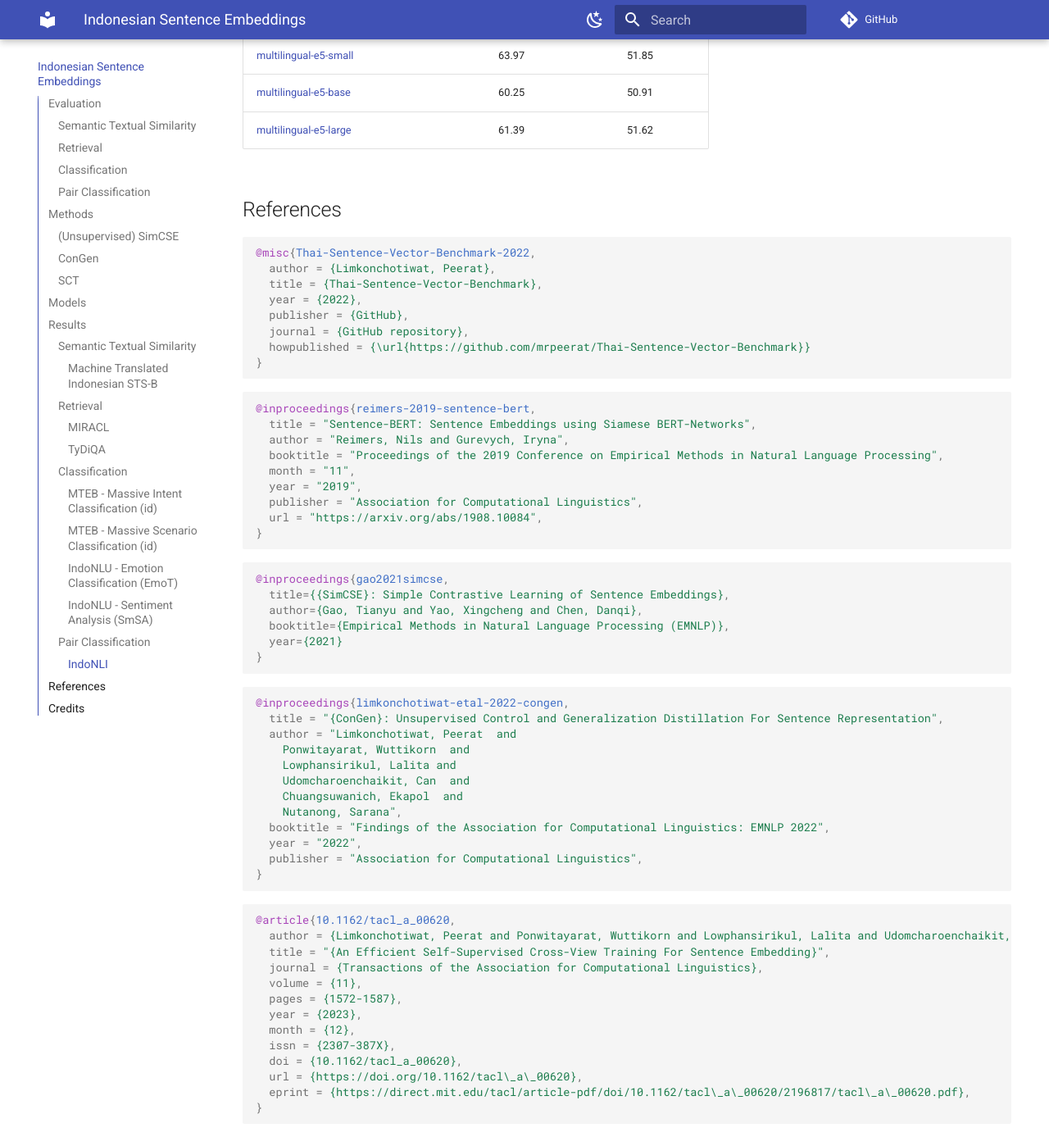
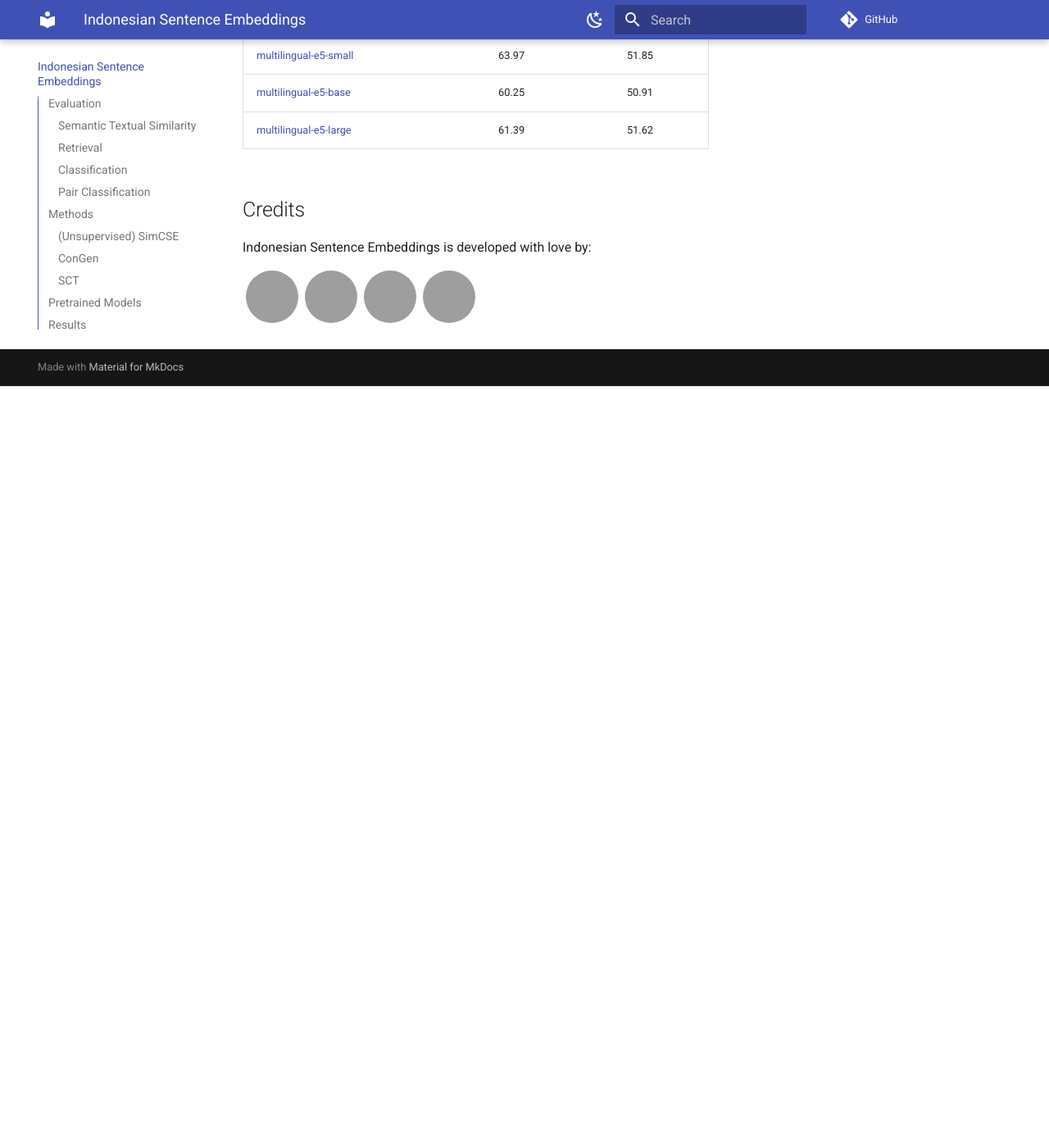
Before and after one commit to LazarusNLP/indonesian-sentence-embeddings, an MkDocs documentation site: the page built from docs/index.md, in a window 1280 px wide and 1400 px high, scrolled down 9486 px, cut to the strip 0-1398 px from the top of the window. Shown: the whole strip at 82% size. Built offline with MkDocs 1.6.1 and Material for MkDocs 9.7.7, drawn with Linux system fonts in a browser that asks for light colours; comment, search, counter and statistics services are not loaded; after the commit the page ends 9957 px from its top, so only the background shows below that; some of the changed text lies outside the part shown; grey boxes are pictures that could not be loaded.

Commit message:
Minor Doc Fixes

````diff
--- a/docs/index.md
+++ b/docs/index.md
@@ -44,7 +44,7 @@ Like SimCSE, [ConGen: Unsupervised Control and Generalization Distillation For S
 
 [SCT: An Efficient Self-Supervised Cross-View Training For Sentence Embedding](https://github.com/mrpeerat/SCT) is another unsupervised technique to train a sentence embedding model. It is very similar to ConGen in its knowledge distillation methodology, but also supports self-supervised training procedure without a teacher model. The original paper proposes back-translation as its data augmentation technique, but we implemented single-word deletion and found it to perform better than our backtranslated corpus. We used the [official SCT implementation](https://github.com/mrpeerat/SCT) which was written on top of the Sentence Transformers library.
 
-## Models
+## Pretrained Models
 
 | Model                                                                                                                       | #params | Base/Student Model                                                                            | Teacher Model                                                                                                               | Train Dataset                                                                  | Supervised |
 | --------------------------------------------------------------------------------------------------------------------------- | :-----: | --------------------------------------------------------------------------------------------- | --------------------------------------------------------------------------------------------------------------------------- | ------------------------------------------------------------------------------ | :--------: |
@@ -234,71 +234,6 @@ Like SimCSE, [ConGen: Unsupervised Control and Generalization Distillation For S
 | [multilingual-e5-base](https://huggingface.co/intfloat/multilingual-e5-base)                                                |        60.25        |         50.91          |
 | [multilingual-e5-large](https://huggingface.co/intfloat/multilingual-e5-large)                                              |        61.39        |         51.62          |
 
-## References
-
-```bibtex
-@misc{Thai-Sentence-Vector-Benchmark-2022,
-  author = {Limkonchotiwat, Peerat},
-  title = {Thai-Sentence-Vector-Benchmark},
-  year = {2022},
-  publisher = {GitHub},
-  journal = {GitHub repository},
-  howpublished = {\url{https://github.com/mrpeerat/Thai-Sentence-Vector-Benchmark}}
-}
-```
-
-```bibtex
-@inproceedings{reimers-2019-sentence-bert,
-  title = "Sentence-BERT: Sentence Embeddings using Siamese BERT-Networks",
-  author = "Reimers, Nils and Gurevych, Iryna",
-  booktitle = "Proceedings of the 2019 Conference on Empirical Methods in Natural Language Processing",
-  month = "11",
-  year = "2019",
-  publisher = "Association for Computational Linguistics",
-  url = "https://arxiv.org/abs/1908.10084",
-}
-```
-
-```bibtex
-@inproceedings{gao2021simcse,
-  title={{SimCSE}: Simple Contrastive Learning of Sentence Embeddings},
-  author={Gao, Tianyu and Yao, Xingcheng and Chen, Danqi},
-  booktitle={Empirical Methods in Natural Language Processing (EMNLP)},
-  year={2021}
-}
-```
-
-```bibtex
-@inproceedings{limkonchotiwat-etal-2022-congen,
-  title = "{ConGen}: Unsupervised Control and Generalization Distillation For Sentence Representation",
-  author = "Limkonchotiwat, Peerat  and
-    Ponwitayarat, Wuttikorn  and
-    Lowphansirikul, Lalita and
-    Udomcharoenchaikit, Can  and
-    Chuangsuwanich, Ekapol  and
-    Nutanong, Sarana",
-  booktitle = "Findings of the Association for Computational Linguistics: EMNLP 2022",
-  year = "2022",
-  publisher = "Association for Computational Linguistics",
-}
-```
-
-```bibtex
-@article{10.1162/tacl_a_00620,
-  author = {Limkonchotiwat, Peerat and Ponwitayarat, Wuttikorn and Lowphansirikul, Lalita and Udomcharoenchaikit, Can and Chuangsuwanich, Ekapol and Nutanong, Sarana},
-  title = "{An Efficient Self-Supervised Cross-View Training For Sentence Embedding}",
-  journal = {Transactions of the Association for Computational Linguistics},
-  volume = {11},
-  pages = {1572-1587},
-  year = {2023},
-  month = {12},
-  issn = {2307-387X},
-  doi = {10.1162/tacl_a_00620},
-  url = {https://doi.org/10.1162/tacl\_a\_00620},
-  eprint = {https://direct.mit.edu/tacl/article-pdf/doi/10.1162/tacl\_a\_00620/2196817/tacl\_a\_00620.pdf},
-}
-```
-
 ## Credits
 
 Indonesian Sentence Embeddings is developed with love by:
````
Also changed, not shown: README.md (+1 -66 lines).
